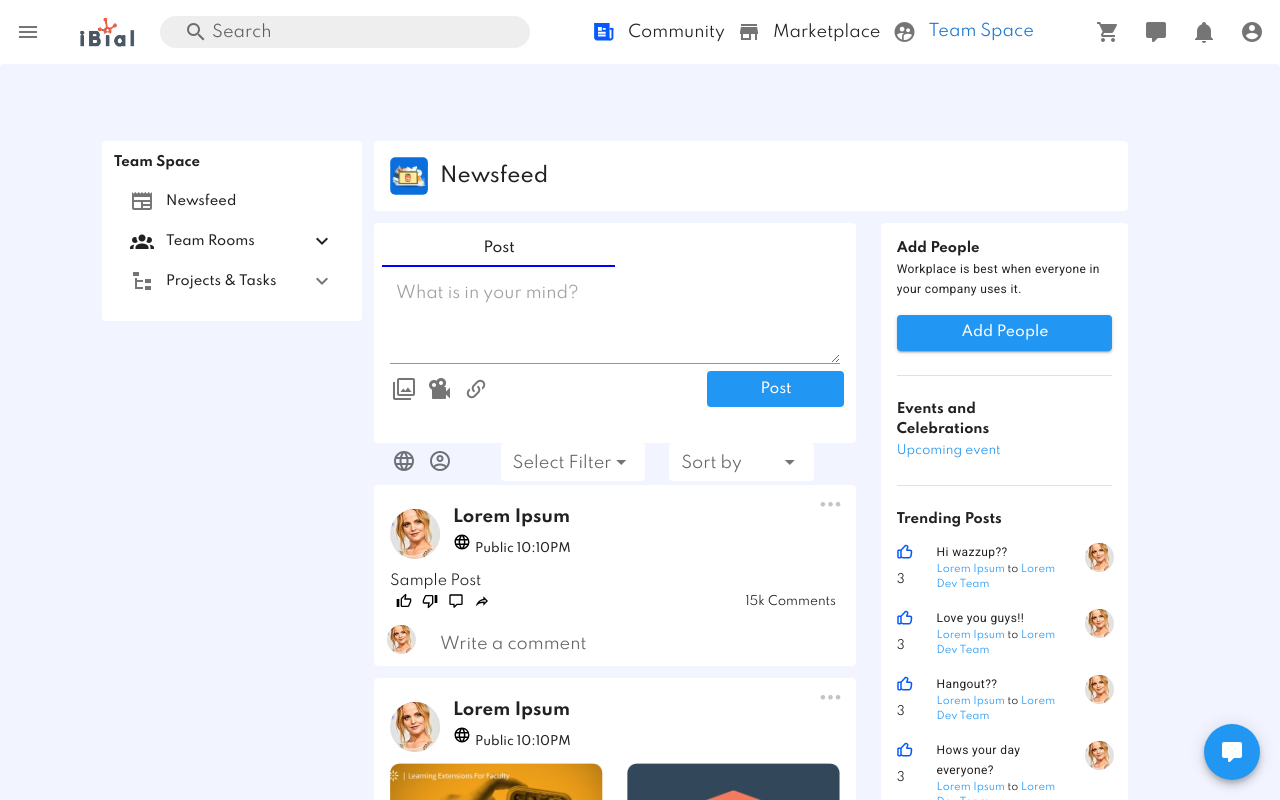
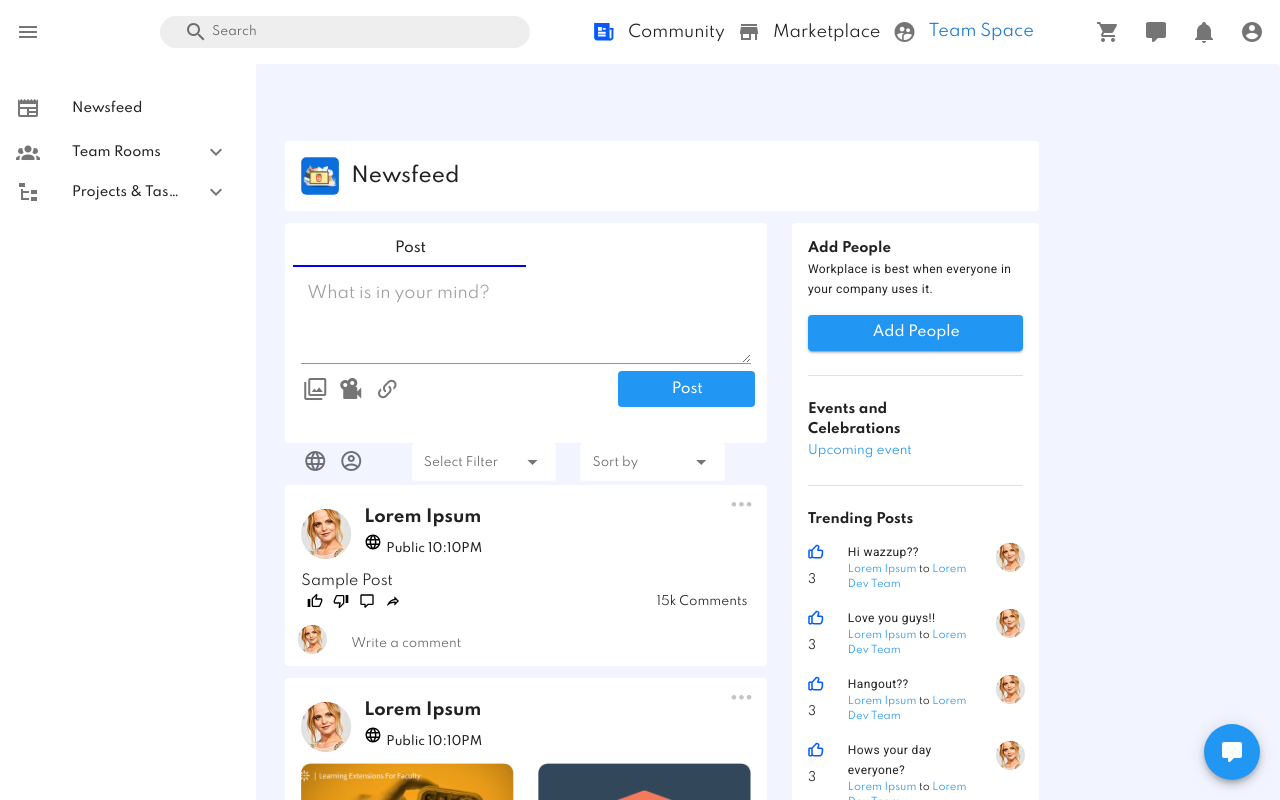
Before and after one commit to Viciteam/ibial-frontend, a Nuxt app: page /team-space in a window 1280 px wide. Shown: the top 800 px of the page. Built offline with nearby package versions, Linux system fonts and the light colour scheme.

Commit message:
fix menu widget - team space newsfeed

```diff
--- a/components/Header.vue
+++ b/components/Header.vue
@@ -134,16 +134,97 @@
         </v-list-item-group>
       </v-list>
     </v-navigation-drawer>
+
+    <v-navigation-drawer
+      v-show="teamspace()"
+      v-model="drawer"
+      :mini-variant.sync="mini"
+      permanent
+      fixed
+      style="margin-top:60px; padding-top:20px;"
+    >
+      <v-list nav dense>
+        <v-list-item-group
+          v-model="item"
+          active-class="deep-purple--text text--accent-4"
+        >
+          <v-list-item @click="nav('Newsfeed')">
+            <v-list-item-icon>
+              <v-icon>mdi-newspaper</v-icon>
+            </v-list-item-icon>
+            <v-list-item-title>Newsfeed</v-list-item-title>
+          </v-list-item>
+          <v-list-group class="mr-3">
+            <v-icon slot="prependIcon">mdi-account-group</v-icon>
+            <template v-slot:activator>
+              <v-list-item-title class="px-0">Team Rooms</v-list-item-title>
+            </template>
+            <v-list-item @click="nav('Team Rooms')">
+              <v-list-item-icon>
+                <v-icon>mdi-work</v-icon>
+              </v-list-item-icon>
+              <v-list-item-content>
+                <v-list-item-title>General Room</v-list-item-title>
+              </v-list-item-content>
+            </v-list-item>
+            <v-list-item @click="nav('Suggested Rooms')">
+              <v-list-item-icon>
+                <v-icon>mdi-work</v-icon>
+              </v-list-item-icon>
+              <v-list-item-content>
+                <v-list-item-title>Suggested Rooms</v-list-item-title>
+              </v-list-item-content>
+            </v-list-item>
+          </v-list-group>
+          <v-list-group class="mr-3">
+            <v-icon slot="prependIcon">mdi-file-tree</v-icon>
+            <template v-slot:activator>
+              <v-list-item-title class="px-0"
+                >Projects & Tasks</v-list-item-title
+              >
+            </template>
+            <v-list-item @click="nav('works')">
+              <v-list-item-icon>
+                <v-icon>mdi-work</v-icon>
+              </v-list-item-icon>
+              <v-list-item-content>
+                <v-list-item-title>My Work</v-list-item-title>
+              </v-list-item-content>
+            </v-list-item>
+            <v-list-item @click="nav('projects')">
+              <v-list-item-icon>
+                <v-icon>mdi-work</v-icon>
+              </v-list-item-icon>
+              <v-list-item-content>
+                <v-list-item-title>Projects</v-list-item-title>
+              </v-list-item-content>
+            </v-list-item>
+          </v-list-group>
+        </v-list-item-group>
+      </v-list>
+    </v-navigation-drawer>
   </div>
 </template>
 <script>
 export default {
   data: () => ({
     drawer: false,
-    mini: true,
+    mini: false,
     group: '',
     offsetTop: 0
-  })
+  }),
+  methods: {
+    teamspace() {
+      if (this.$route.path == '/team-space') {
+        return true
+      } else {
+        return false
+      }
+    },
+    nav(item) {
+      this.$emit('navSidebar', item)
+    }
+  }
 }
 </script>
 <style>
--- a/components/PostPage.vue
+++ b/components/PostPage.vue
@@ -68,7 +68,8 @@
           </v-btn>
         </v-col>
         <v-col cols="4">
-          <v-select label="Select Filter" dense solo flat> </v-select>
+          <v-select height="10" label="Select Filter" dense solo flat>
+          </v-select>
         </v-col>
         <v-col cols="4">
           <v-select label="Sort by" dense solo flat> </v-select>
@@ -657,4 +658,7 @@ export default {
   position: absolute;
   right: 12px;
 }
+.v-input .v-label {
+  font-size: 12px;
+}
 </style>
--- a/components/team-space/TeamRoom.vue
+++ b/components/team-space/TeamRoom.vue
@@ -1,6 +1,6 @@
 <template>
-  <div class="NewsfeedPage">
-    <v-card class="mb-3" flat width="100%">
+  <div class="TeamRoomPage">
+    <v-card class="mb-3" flat>
       <img src="images/backdrop.svg" width="100%" />
       <v-row>
         <v-col cols="1">
@@ -102,4 +102,8 @@ export default {
   }
 }
 </script>
-<style></style>
+<style>
+.TeamRoomPage {
+  width: 800px;
+}
+</style>
--- a/pages/team-space.vue
+++ b/pages/team-space.vue
@@ -6,15 +6,16 @@
     height="100%"
     flat
   >
-    <Header />
+    <Header @navSidebar="NavText" />
 
     <v-row class="innerBody">
       <!--LeftSidebar--->
-      <v-col class="d-flex">
+      <v-col v-show="$vuetify.breakpoint.mdAndUp" cols="2"></v-col>
+      <v-col cols="10" class="d-flex">
         <!--<v-col v-show="$vuetify.breakpoint.mdAndUp">-->
-        <div absolute>
-          <Sidebar @navSidebar="NavText" />
-        </div>
+        <!--<div absolute width="200">-->
+        <!--<Sidebar @navSidebar="NavText" />-->
+        <!--</div>-->
         <!--</v-col>-->
 
         <!---Post Page-->
@@ -46,7 +47,6 @@
 </template>
 <script>
 import {
-  Sidebar,
   Newsfeed,
   TeamRoom,
   TeamSpaceWorks,
@@ -58,7 +58,6 @@ import Header from '~/components/Header.vue'
 
 export default {
   components: {
-    Sidebar,
     Newsfeed,
     TeamRoom,
     TeamSpaceWorks,
```
